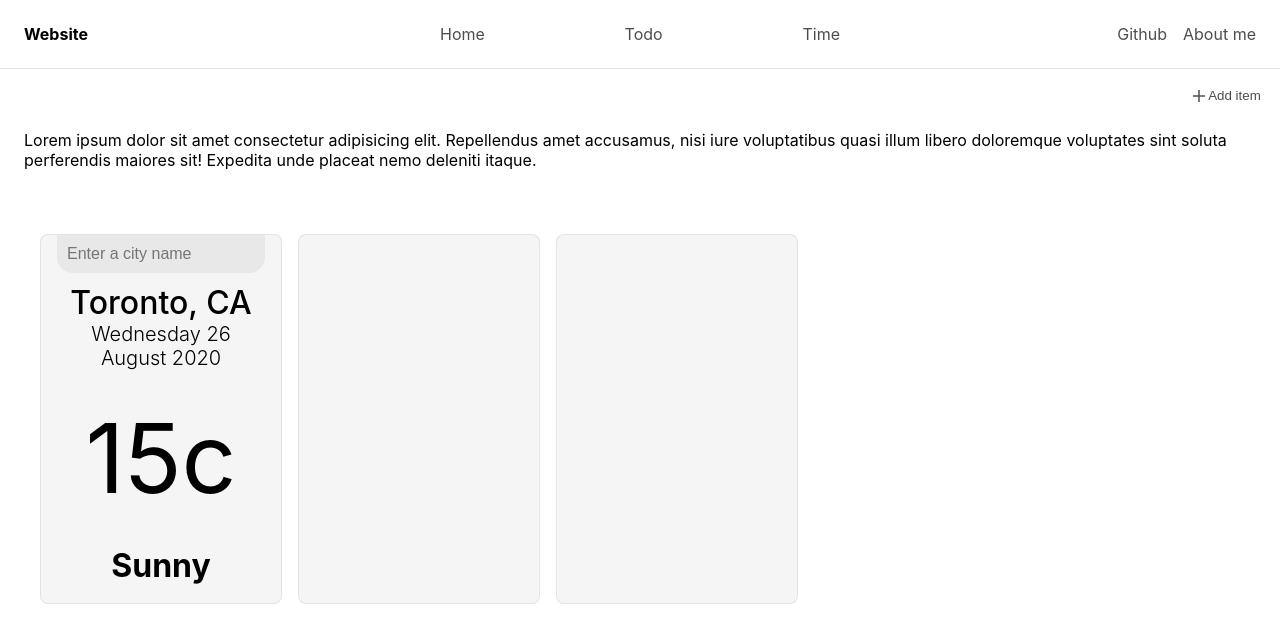
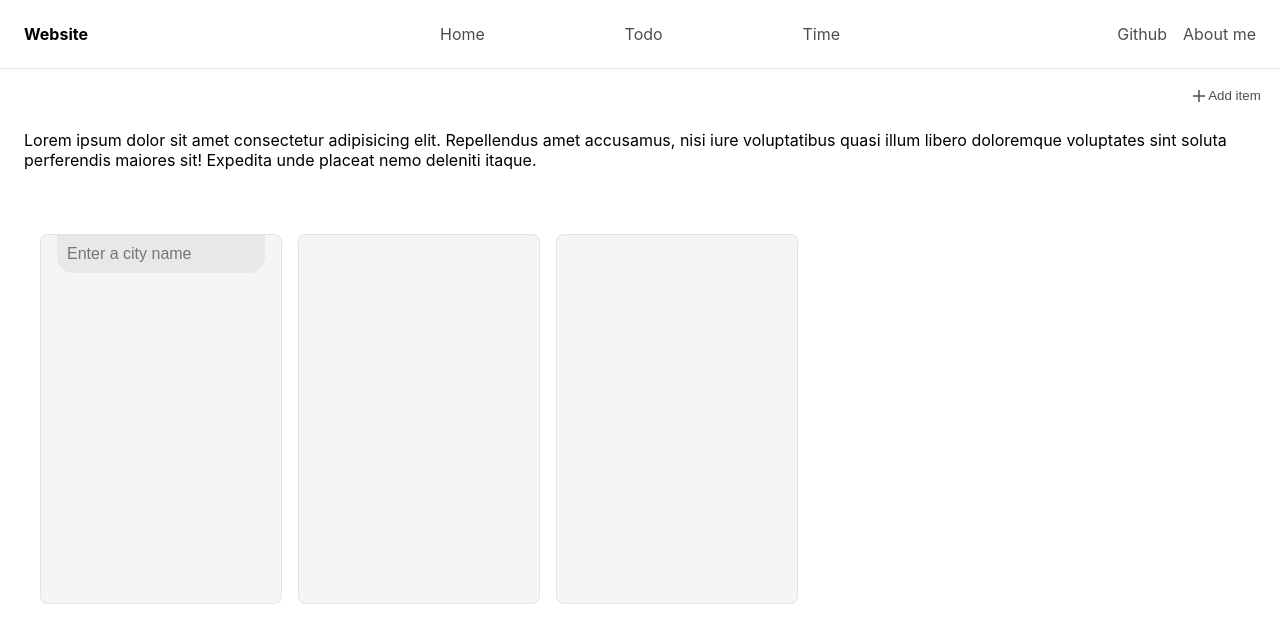
Before and after one commit to feiyangfan/my-task-management, a React (Create React App) app in the folder frontend/: page / in a window 1280 px wide. Shown: the top 642 px of the page. Built offline with nearby package versions, Linux system fonts and the light colour scheme.

Commit message:
finished weather.js

```diff
--- a/frontend/src/components/home/Weather.js
+++ b/frontend/src/components/home/Weather.js
@@ -68,14 +68,22 @@ const Weather = () => {
             onKeyPress={search}
           />
         </div>
-        <div className="location-box">
-          <div className="location">Toronto, CA</div>
-          <div className="date">{dateBuilder(new Date())}</div>
-        </div>
-        <div className="weather-box">
-          <div className="temp">15c</div>
-          <div className="weather">Sunny</div>
-        </div>
+        {typeof weather.main != "undefined" ? (
+          <div>
+            <div className="location-box">
+              <div className="location">
+                {weather.name}, {weather.sys.country}
+              </div>
+              <div className="date">{dateBuilder(new Date())}</div>
+            </div>
+            <div className="weather-box">
+              <div className="temp">{Math.round(weather.main.temp)}°c</div>
+              <div className="weather">{weather.weather[0].main}</div>
+            </div>
+          </div>
+        ) : (
+          ""
+        )}
       </div>
     </div>
   );
```
